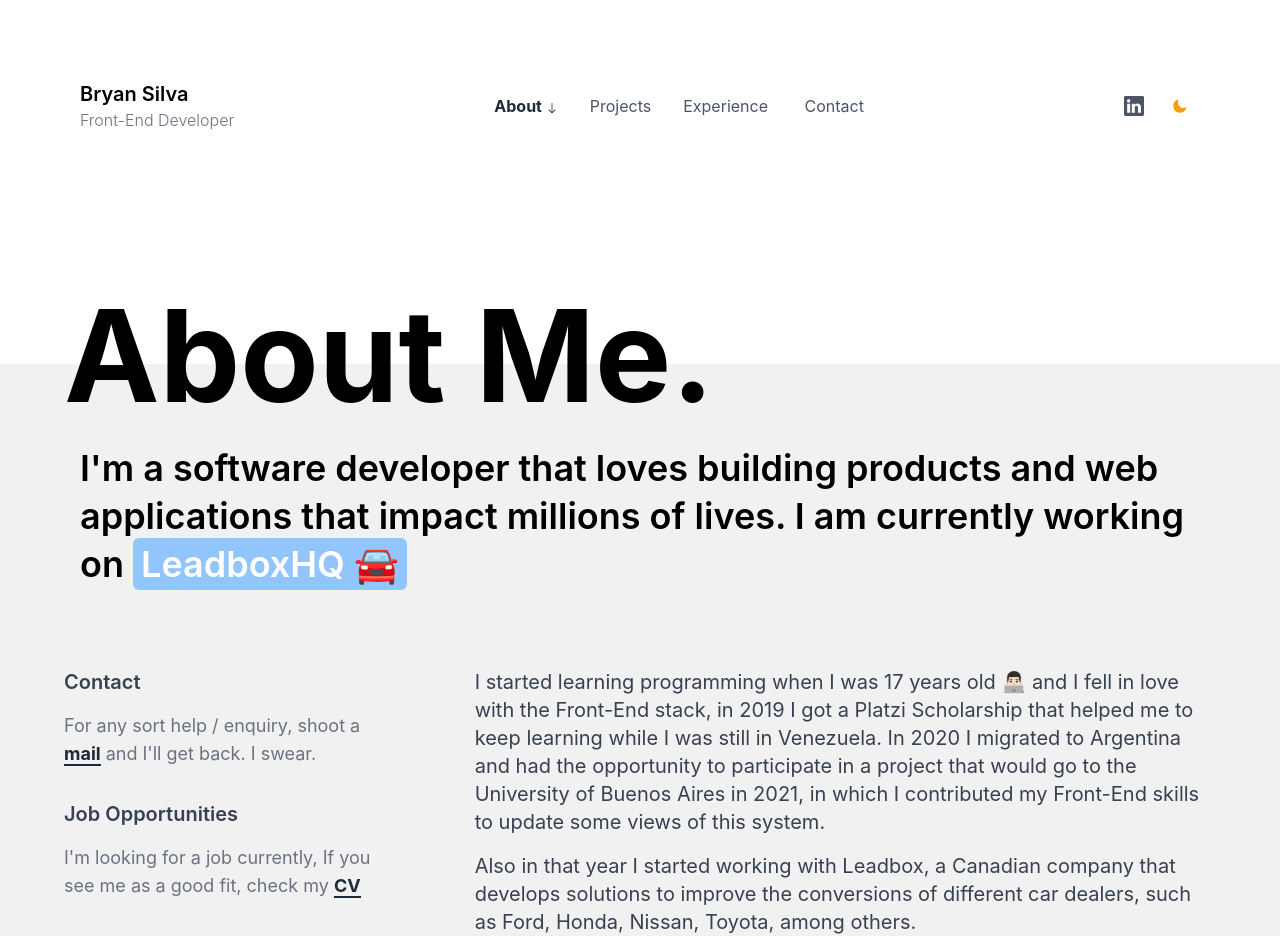
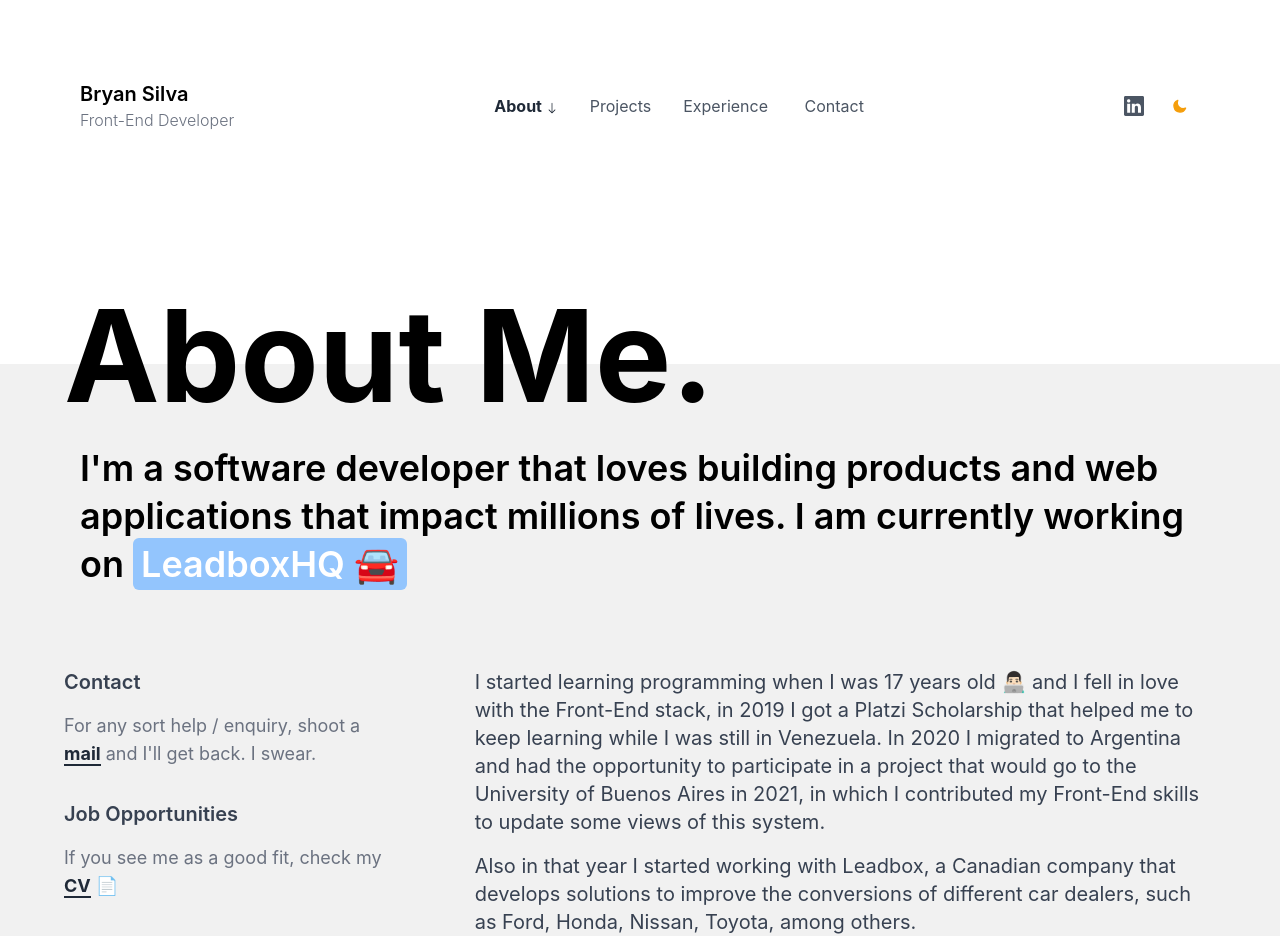
Before and after one commit to bryan2811/bryandev.tech, a Next.js app: page /about in a window 1280 px wide. Shown: the top 936 px of the page. Built offline with nearby package versions, Linux system fonts and the light colour scheme.

Commit message:
Updating about page

```diff
--- a/components/AboutMe.js
+++ b/components/AboutMe.js
@@ -49,7 +49,7 @@
                 Job Opportunities
               </h1>
               <p className="mt-4 text-lg text-gray-500 dark:text-gray-300">
-                I'm looking for a job currently, If you see me as a good fit,
+                If you see me as a good fit,
                 check my{" "}
                 <a
                   href={userData.resumeUrl}
@@ -57,7 +57,7 @@
                   className="font-bold text-gray-800 border-b-2 border-gray-800 dark:border-gray-300 dark:text-gray-300"
                 >
                   CV
-                </a>{" "}
+                </a>{" "} 📄
               </p>
             </div>
             {/* Social Links */}
```
